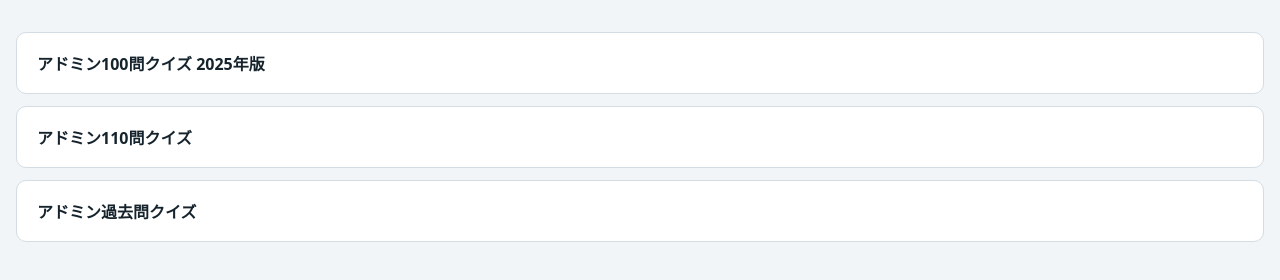
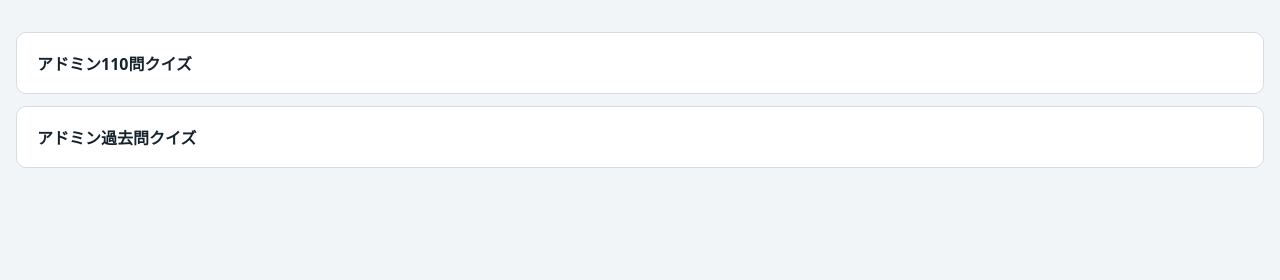
Before and after one commit to pokekazuma95/admin, a plain HTML site: page index.html in a window 1280 px wide. Drawn offline with Linux system fonts and the light colour scheme.

Commit message:
Update index.html

```diff
--- a/index.html
+++ b/index.html
@@ -46,7 +46,6 @@
 </head>
 <body>
 <div class="list">
-      <a class="card" href="./sf_admin_100_quiz.html">アドミン100問クイズ 2025年版</a>
       <a class="card" href="./sf_admin_110_quiz.html">アドミン110問クイズ</a>
       <a class="card" href="./salesforce_quiz.html">アドミン過去問クイズ</a>
     </div>
```
